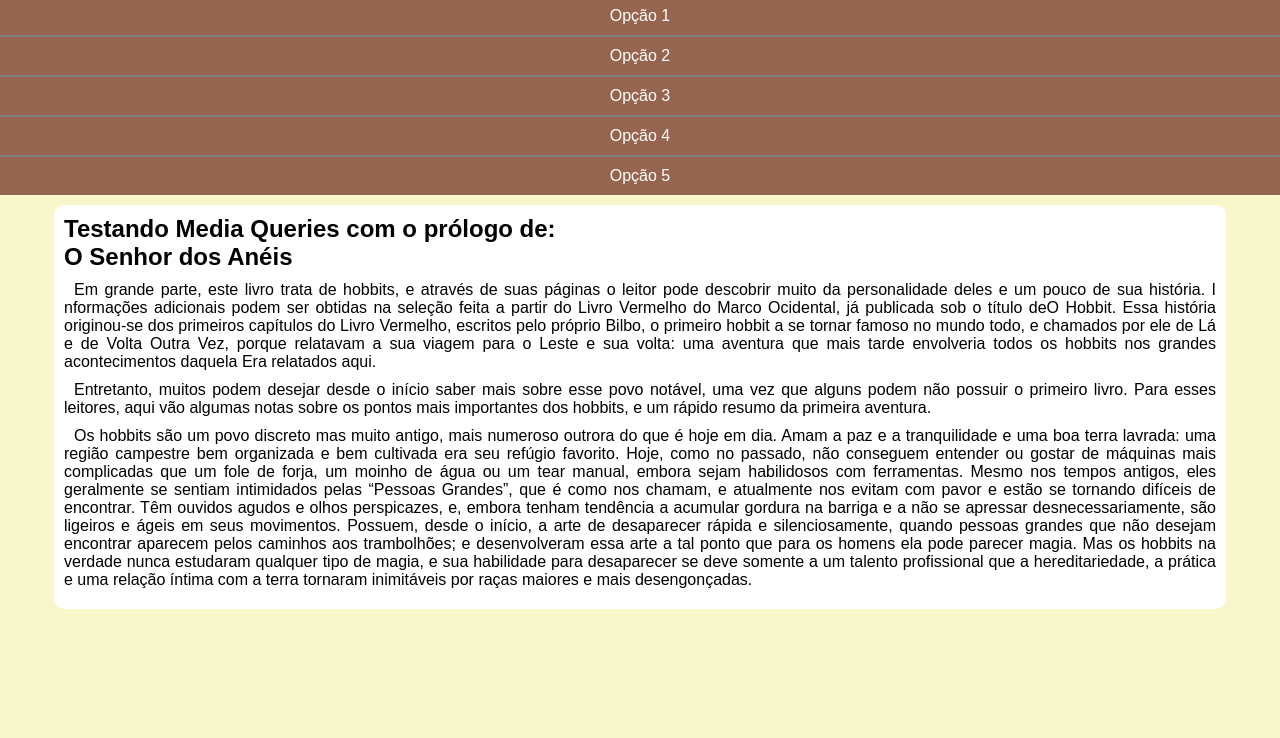
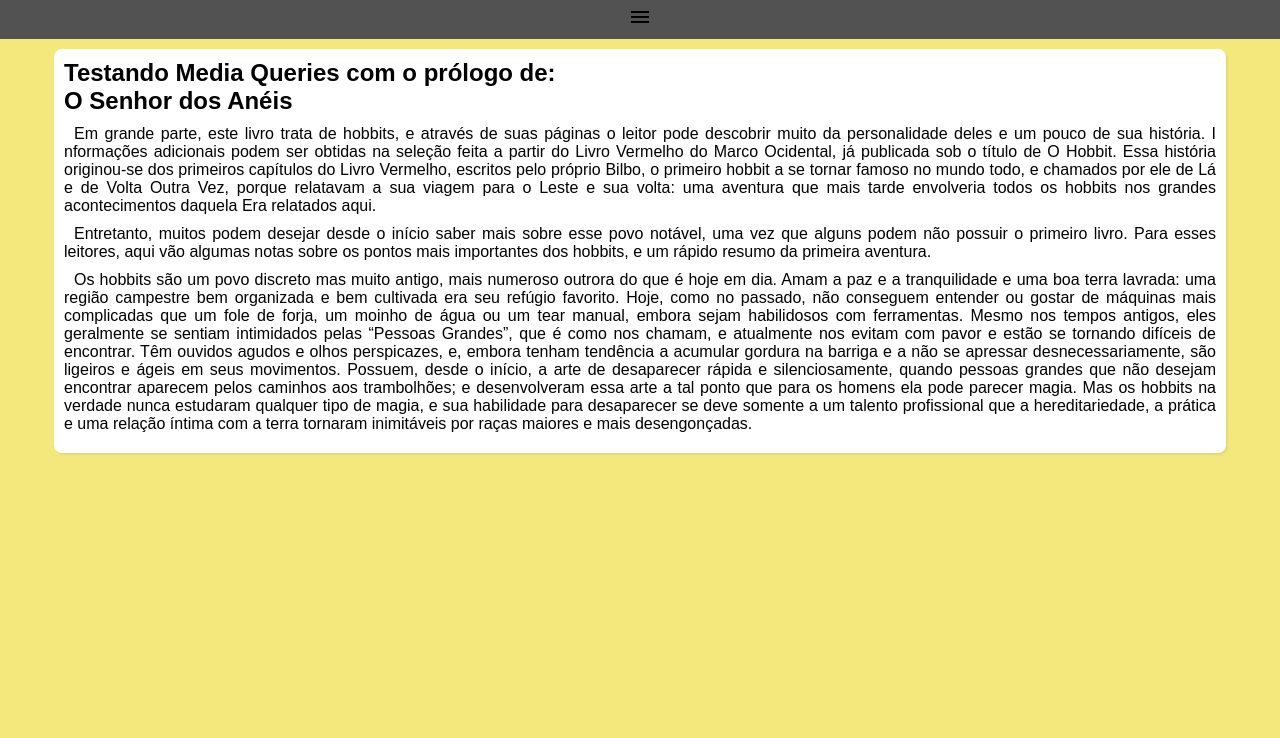
Before and after one commit to DanielGenesis754/sitemq, a plain HTML site: page index.html in a window 1280 px wide. Shown: the part 62-800 px from the top of the page. Drawn offline with Linux system fonts and the light colour scheme.

Commit message:
att parcial

```diff
--- a/estilos/style.css
+++ b/estilos/style.css
@@ -7,7 +7,7 @@
 }
 
 body{
-    background-color: #f8f7cc;
+    background-color: #eeda279a;
 }
 
 header{
@@ -19,8 +19,21 @@
     text-align: center;
 }
 
+#burger{
+    background-color: rgb(82, 82, 82);
+    text-align: center;
+    display: block;
+    padding: 10px;
+}
+
+#burger:hover{
+    background-color: white;
+    color: black;
+    cursor: pointer;
+}
+
 menu{
-    display: block;
+    display: none;
 }
 
 ul{
@@ -47,7 +60,8 @@
     margin: auto;
     margin-top: 10px;
     padding: 10px;
-    border-radius: 10px;
+    border-radius: 8px;
+    box-shadow: 2px 2px 2px rgba(0, 0, 0, 0.068);
 }
 
 h2 {
--- a/index.html
+++ b/index.html
@@ -5,11 +5,13 @@
     <meta name="viewport" content="width=device-width, initial-scale=1.0">
     <title>Media Query</title>
     <link rel="stylesheet" href="estilos/style.css">
+    <link href="https://fonts.googleapis.com/icon?family=Material+Icons" rel="stylesheet">
 </head>
 <body>
     <header>
         <h1>Meu site</h1>
-        <menu>
+        <i class="material-icons" id="burger" onclick="clickMenu()">menu</i>
+        <menu id="itens">
             <ul>
                 <li><a href="#">Opção 1</a></li>
                 <li><a href="#">Opção 2</a></li>
@@ -25,7 +27,7 @@
             <p>Em grande parte, este livro trata de hobbits, e através de suas páginas
                 o leitor pode descobrir muito da personalidade deles e um pouco de sua
                 história. I nformações adicionais podem ser obtidas na seleção feita a partir
-                do Livro Vermelho do Marco Ocidental, já publicada sob o título deO
+                do Livro Vermelho do Marco Ocidental, já publicada sob o título de O
                 Hobbit. Essa história originou-se dos primeiros capítulos do Livro Vermelho,
                 escritos pelo próprio Bilbo, o primeiro hobbit a se tornar famoso no mundo
                 todo, e chamados por ele de Lá e de Volta Outra Vez, porque relatavam a sua
@@ -60,5 +62,14 @@
             </p>
         </article>
     </main>
+    <script>
+        function clickMenu() {
+            if (itens.style.display == 'block'){
+                itens.style.display = 'none'
+            } else {
+                itens.style.display = 'block'
+            }
+        }
+    </script>
 </body>
 </html>
```
